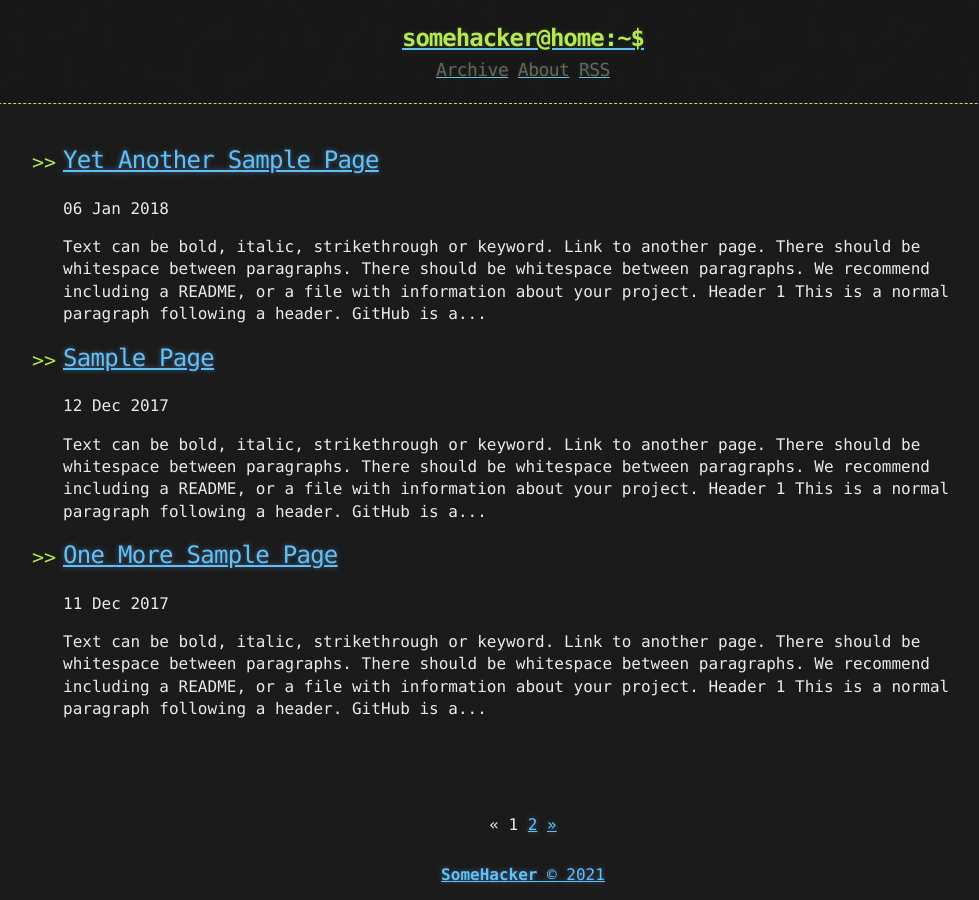
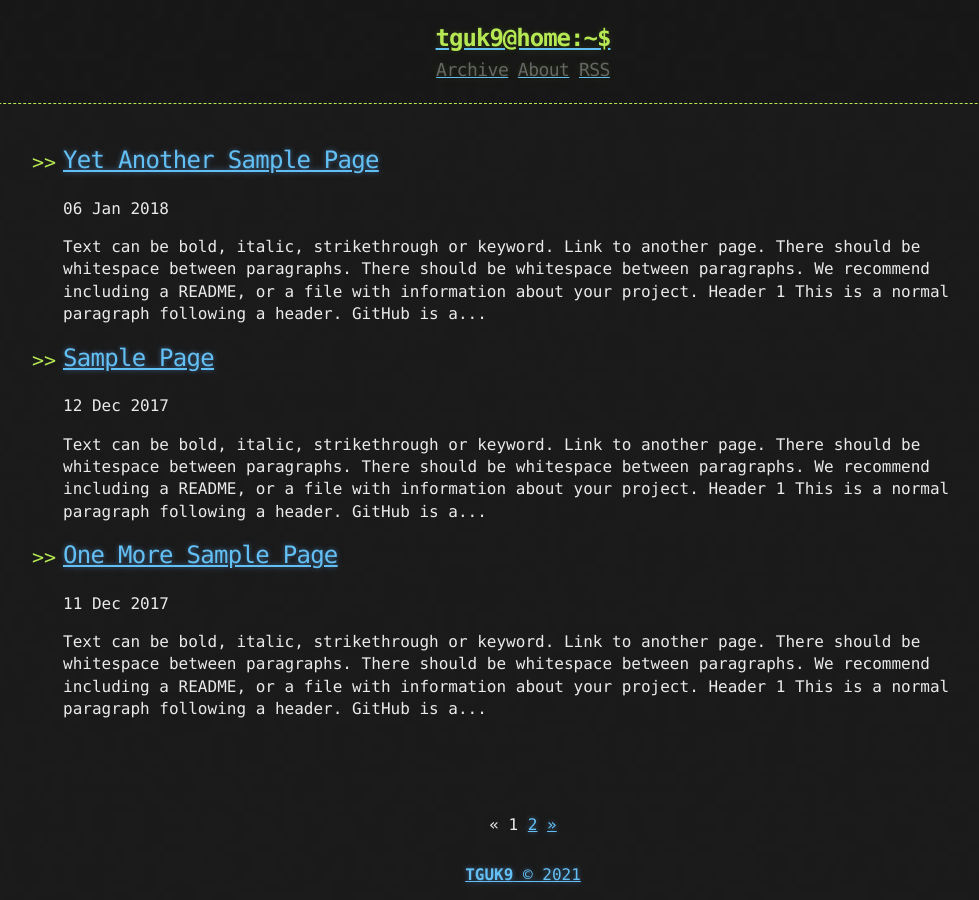
Before and after one commit to TGUK9/TGUK9.github.io, a Jekyll site: the page built from index.html, in a window 1280 px wide. Shown: the whole page, without its empty margins (117-1096 px from the left). Built offline with Jekyll 4.4.1, drawn with Linux system fonts in a browser that asks for light colours; the list of posts is cut into pages by our own code; part of the change alters nothing that is shown.

Commit message:
Update _config.yml

```diff
--- a/_config.yml
+++ b/_config.yml
@@ -1,9 +1,9 @@
-title: Hacker-Blog
-description: "A Jekyll Blog Theme For Hackers"
+title: "Sean Lister"
+description: "Personal Blog"
 author:
   name: "SomeHacker"
-  email: "someone@somewebsite.somedomain"
-  url: "https://ashishchaudhary.in/hacker-blog"
+  email: "-"
+  url: "https://www.seanlister.co.uk"
 
 baseurl: /
 
@@ -28,5 +28,5 @@ plugins:
   - jekyll-sitemap
 
 # Custom variables
-owner : "SomeHacker"
+owner : "TGUK9"
 year : "2020"
```
